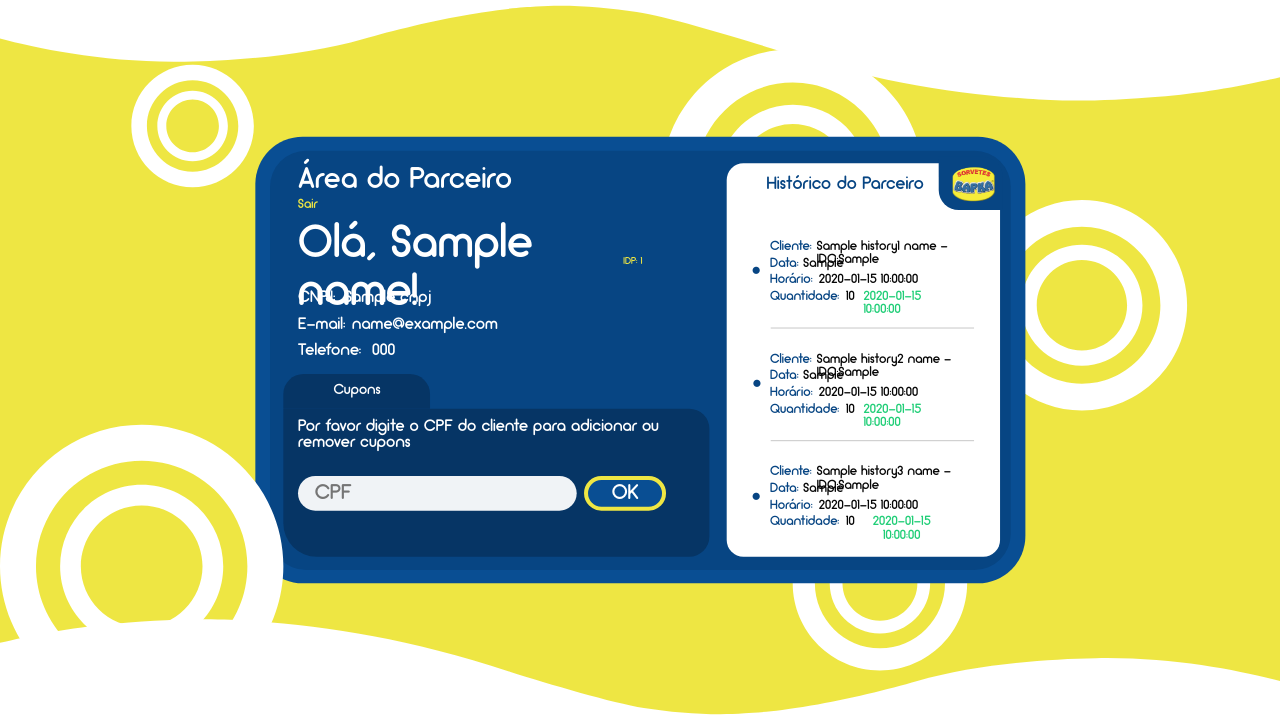
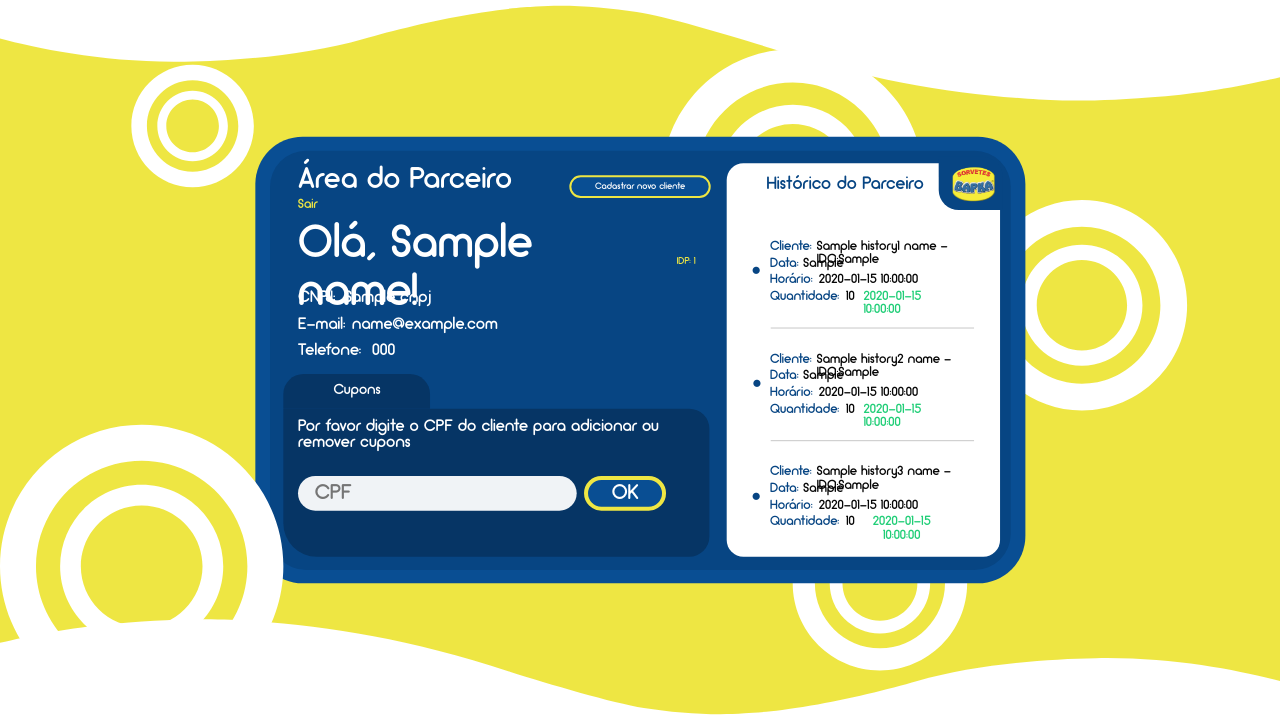
Before and after one commit to nandobfer/Cupons-Bapka-Python, a Flask app: template templates/parceiro_desktop.html in a window 1280 px wide. Shown: the top 719 px of the page. Run offline with Flask 2, Linux system fonts and the light colour scheme; the template is opened without the code that fills it: most values are stand-ins (such as "Sample title", 1, 10 or a date in 2020).

Commit message:
updated parceiros_desktop

```diff
--- a/functions.py
+++ b/functions.py
@@ -91,7 +91,7 @@ def userLogin(user, try_password, table):
     global database
     data = False
 
-    if not database.connection.is_connect():
+    if not database.connection.is_connected():
         database.connect()
 
     try:
--- a/static/css/parceiro_desktop.css
+++ b/static/css/parceiro_desktop.css
@@ -1057,3 +1057,16 @@ a:link {
     background-color: rgba(238,230,67,1);
 	color: rgba(9,78,147,1);
   }
+
+.cadastrar {
+	position: absolute;
+	top: 15px;
+	right: 140px;
+}
+
+#button-cadastrar {
+	width: 212px;
+	height: 34px;
+	font-size: 14px;
+	border: 3px solid rgba(238,230,67,1);
+}
--- a/templates/parceiro_desktop.html
+++ b/templates/parceiro_desktop.html
@@ -205,6 +205,11 @@
 		<div id="rea_do_Parceiro">
 			<span>Área do Parceiro</span>
 		</div>
+		<div class="cadastrar">
+			<a href="/funcionario/cadastro/">
+				<button class="button" id="button-cadastrar">Cadastrar novo cliente</button>
+			</a>
+		</div>
 		<div id="Sair">
 			<a href="/home">
 				<span>Sair</span>
@@ -243,7 +248,7 @@
 	</div>
 	<div id="informacoes-parceiro">
 		<div id="Ol_Parceiro">
-			<span>Olá, {{name}}!</span>
+			<span id="hello">Olá, {{name}}!</span>
 		</div>
 		<div id="CNPJ">
 			<span>CNPJ:</span>
@@ -259,6 +264,11 @@
 		</div>
 		<div id="IDP_12" class="sid" sid="{{employee_id}}">
 			<span>IDP: {{employee_id}}</span>
+			<script>
+				var width = document.getElementById('hello').offsetWidth + 30
+				width = width.toString()
+				document.getElementById('IDP_12').style.left = `${width}px`
+			</script>
 		</div>
 		<div id="Telefone">
 			<span>Telefone:</span>
```
